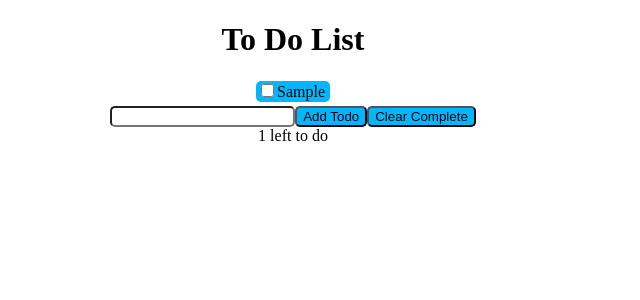
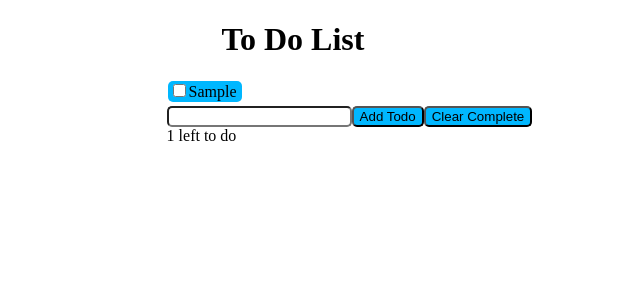
Before and after one commit to joshuaaskam/react-todolist, a React (Create React App) app: page / in a window 1280 px wide. Both pictures are taken after typing "Sample" into the empty fields and a click on the button "Add Todo". Shown: the top 300 px of the page, without its empty margins (347-987 px from the left). Built offline with nearby package versions, Linux system fonts and the light colour scheme.

Commit message:
fixed content alignment

```diff
--- a/src/App.css
+++ b/src/App.css
@@ -12,7 +12,7 @@ button {
 }
 
 .content {
-    text-align: center;
+    margin-left: 40%;
 }
 
 .Todo {
@@ -21,7 +21,6 @@ button {
     padding: 2px;
     padding-right: 5px;
     padding-left: 1px;
-    width: 1000px;
 }
 
 .TodoList {
```
